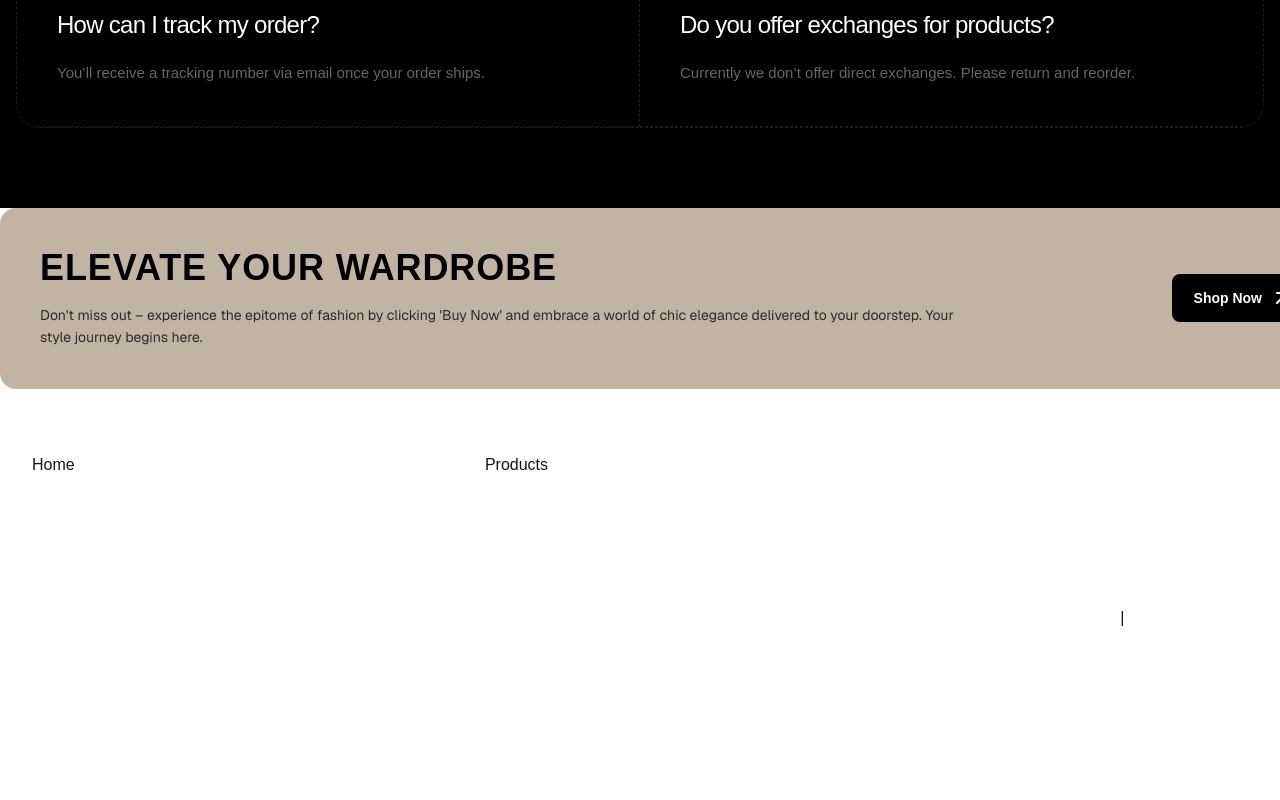
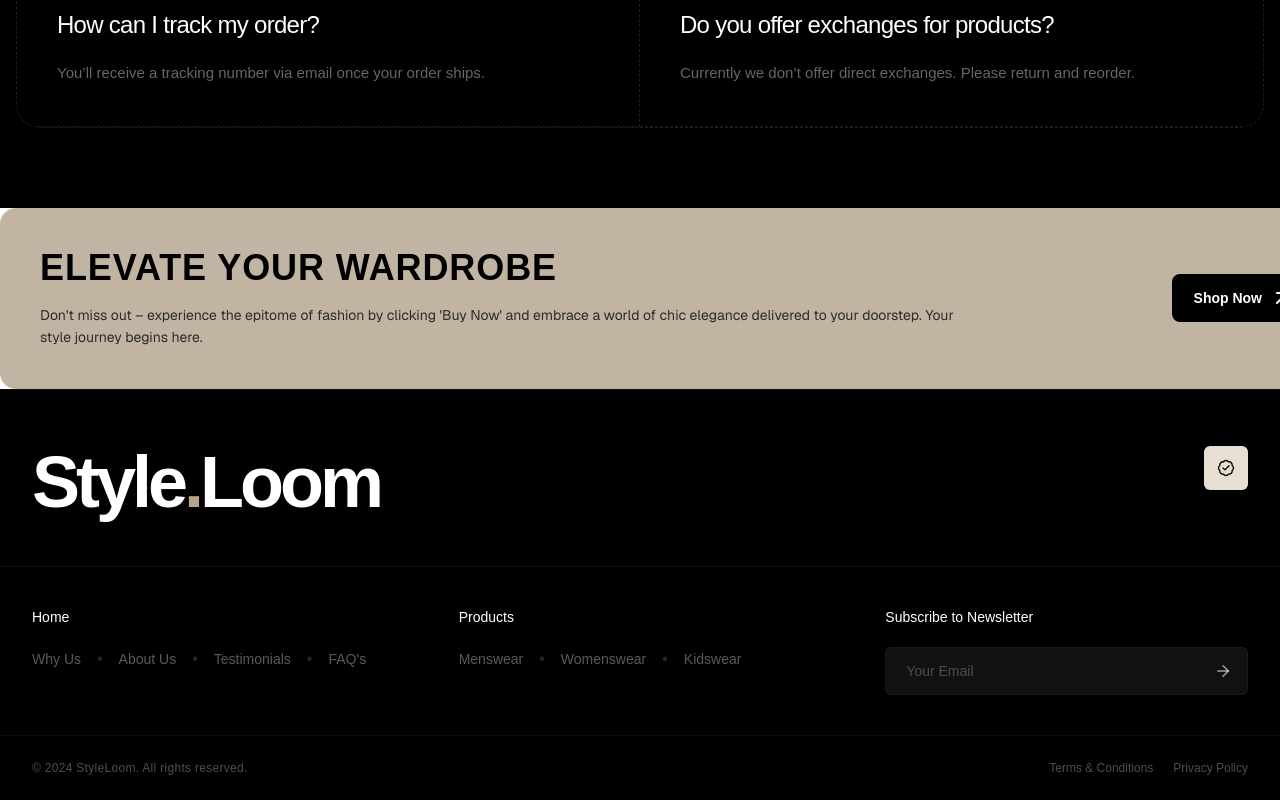
Before and after one commit to m1tywaflow/style-loome, a Next.js app: page / in a window 1280 px wide. Shown: the part 5287-6087 px from the top of the page. Before the commit the page ends 5965 px from the top, so only its background shows below. Built offline with nearby package versions, Linux system fonts and the light colour scheme.

Commit message:
update
Signed-off-by: Mitya <mitywaflow@gmail.com>

```diff
--- a/package.json
+++ b/package.json
@@ -10,9 +10,10 @@
   },
   "dependencies": {
     "@studio-freight/lenis": "^1.0.42",
+    "@tabler/core": "^1.4.0",
     "clsx": "^2.1.1",
     "lenis": "^1.3.23",
-    "lucide-react": "^1.3.0",
+    "lucide-react": "^1.14.0",
     "next": "16.2.4",
     "react": "19.2.4",
     "react-dom": "19.2.4",
--- a/src/components/organisms/Footer/Footer.tsx
+++ b/src/components/organisms/Footer/Footer.tsx
@@ -1,4 +1,65 @@
+// import Link from "next/link";
+// import { HOME_LINKS, PRODUCTS_LINKS } from "./components/NavLinks";
+
+// const columns = [
+//   {
+//     title: "Home",
+//     links: HOME_LINKS,
+//   },
+//   {
+//     title: "Products",
+//     links: PRODUCTS_LINKS,
+//   },
+// ];
+
+// export function Footer() {
+//   return (
+//     <footer>
+//       <div className="max-w-7xl mx-auto px-8 pt-16 pb-8">
+//         <div className="flex flex-col sm:flex-row gap-16 lg:gap-32">
+//           {columns.map((col) => (
+//             <div key={col.title} className="flex flex-col">
+//               {col.title}
+//               <nav aria-label={col.title} className="flex gap-6">
+//                 {col.links.map((link) => (
+//                   <Link
+//                     key={link.href}
+//                     href={link.href}
+//                     className="text-white/70 hover:text-gray-500 hover:underline text-base transition-colors duration-200 py-3 border-b border-white/10"
+//                   >
+//                     {link.label}
+//                   </Link>
+//                 ))}
+//               </nav>
+//             </div>
+//           ))}
+//         </div>
+//         <div className="flex justify-between pt-20 p-4">
+//           <h1 className="text-white text-sm">
+//             @ 2024 StyleLoom. All rights reserved.
+//           </h1>
+//           <div className="flex gap-2">
+//             <Link
+//               href="/terms-conditions"
+//               className="text-white hover:text-gray-500 duration-200 transition"
+//             >
+//               Terms & Conditions
+//             </Link>
+//             <span>|</span>
+//             <Link
+//               href="/privacy-policy"
+//               className="text-white hover:text-gray-500 duration-200 transition"
+//             >
+//               Privacy Policy
+//             </Link>
+//           </div>
+//         </div>
+//       </div>
+//     </footer>
+//   );
+// }
 import Link from "next/link";
+import {  BadgeCheck, ArrowRight } from "lucide-react";
 import { HOME_LINKS, PRODUCTS_LINKS } from "./components/NavLinks";
 
 const columns = [
@@ -14,41 +75,104 @@ const columns = [
 
 export function Footer() {
   return (
-    <footer>
-      <div className="max-w-7xl mx-auto px-8 pt-16 pb-8">
-        <div className="flex flex-col sm:flex-row gap-16 lg:gap-32">
+    <footer className="bg-black text-white border-t border-white/[0.06]">
+      <div className="max-w-7xl mx-auto">
+        {/* TOP */}
+        <div className="flex flex-col lg:flex-row lg:items-start lg:justify-between px-8 pt-14 pb-12 border-b border-white/[0.06]">
+          {/* LOGO */}
+          <h1 className="text-[72px] leading-none font-semibold tracking-[-4px]">
+            Style<span className="text-[#b8a58a]">.</span>Loom
+          </h1>
+
+          {/* SOCIALS */}
+          <div className="flex gap-3 mt-10 lg:mt-0">
+            {[
+              // { icon: Instagram, href: "/" },
+              // { icon: Dribbble, href: "/" },
+              // { icon: Twitter, href: "/" },
+              { icon: BadgeCheck, href: "/" },
+            ].map((item, index) => {
+              const Icon = item.icon;
+
+              return (
+                <Link
+                  key={index}
+                  href={item.href}
+                  className="w-11 h-11 rounded-md bg-[#e8dfd3] text-black flex items-center justify-center hover:opacity-80 transition"
+                >
+                  <Icon size={18} strokeWidth={1.8} />
+                </Link>
+              );
+            })}
+          </div>
+        </div>
+
+        {/* MIDDLE */}
+        <div className="grid grid-cols-1 md:grid-cols-3 gap-16 px-8 py-10 border-b border-white/[0.06]">
+          {/* LINKS */}
           {columns.map((col) => (
-            <div key={col.title} className="flex flex-col">
-              {col.title}
-              <nav aria-label={col.title} className="flex gap-6">
-                {col.links.map((link) => (
-                  <Link
-                    key={link.href}
-                    href={link.href}
-                    className="text-white/70 hover:text-gray-500 hover:underline text-base transition-colors duration-200 py-3 border-b border-white/10"
-                  >
-                    {link.label}
-                  </Link>
+            <div key={col.title}>
+              <h3 className="text-sm font-medium mb-5">{col.title}</h3>
+
+              <nav className="flex flex-wrap gap-x-4 gap-y-2">
+                {col.links.map((link, index) => (
+                  <div key={link.href} className="flex items-center gap-4">
+                    <Link
+                      href={link.href}
+                      className="text-sm text-white/35 hover:text-white transition"
+                    >
+                      {link.label}
+                    </Link>
+
+                    {index !== col.links.length - 1 && (
+                      <span className="text-white/15">•</span>
+                    )}
+                  </div>
                 ))}
               </nav>
             </div>
           ))}
+
+          {/* NEWSLETTER */}
+          <div className="md:ml-auto w-full max-w-sm">
+            <h3 className="text-sm font-medium mb-5">
+              Subscribe to Newsletter
+            </h3>
+
+            <form className="relative">
+              <input
+                type="email"
+                placeholder="Your Email"
+                className="w-full h-12 bg-[#111111] border border-white/[0.04] rounded-md px-5 pr-14 text-sm text-white placeholder:text-white/25 outline-none"
+              />
+
+              <button
+                type="submit"
+                className="absolute right-4 top-1/2 -translate-y-1/2 text-white/60 hover:text-white transition"
+              >
+                <ArrowRight size={18} />
+              </button>
+            </form>
+          </div>
         </div>
-        <div className="flex justify-between pt-20 p-4">
-          <h1 className="text-white text-sm">
-            @ 2024 StyleLoom. All rights reserved.
-          </h1>
-          <div className="flex gap-2">
+
+        {/* BOTTOM */}
+        <div className="flex flex-col md:flex-row items-start md:items-center justify-between gap-5 px-8 py-6">
+          <p className="text-xs tracking-wide text-white/30">
+            © 2024 StyleLoom. All rights reserved.
+          </p>
+
+          <div className="flex items-center gap-5 text-xs text-white/30">
             <Link
               href="/terms-conditions"
-              className="text-white hover:text-gray-500 duration-200 transition"
+              className="hover:text-white transition"
             >
               Terms & Conditions
             </Link>
-            <span>|</span>
+
             <Link
               href="/privacy-policy"
-              className="text-white hover:text-gray-500 duration-200 transition"
+              className="hover:text-white transition"
             >
               Privacy Policy
             </Link>
```
Also changed, not shown: 1 other file (tests, documents, lock files or other folders).
